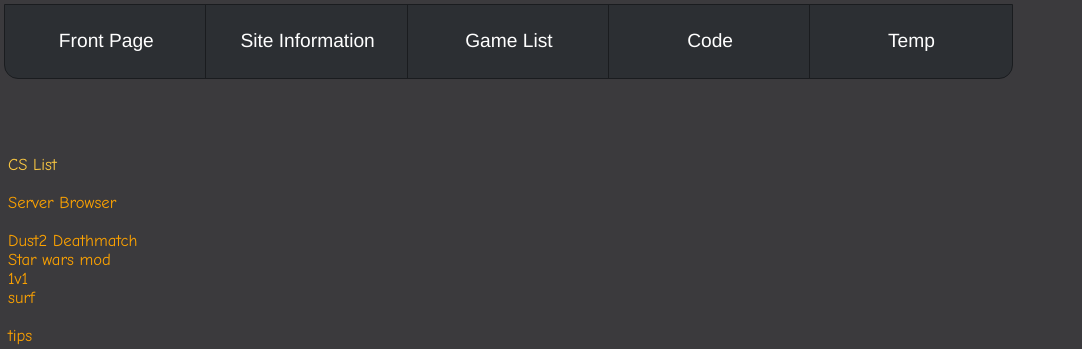
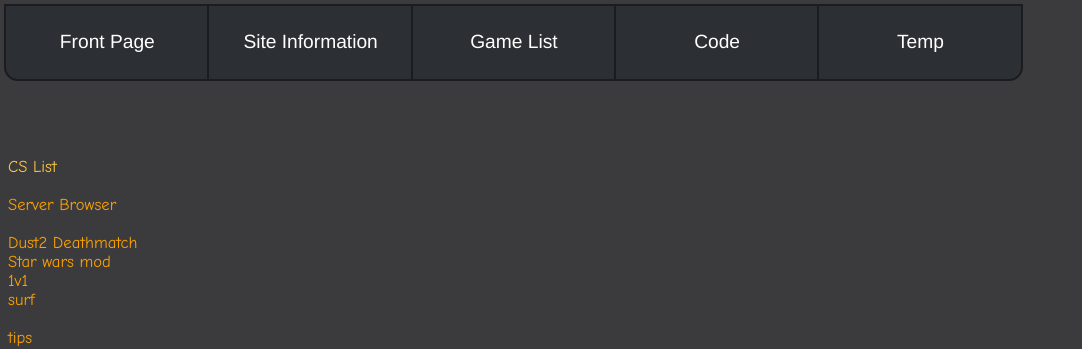
Before and after one commit to Thassssss/Thassssss.github.io, a plain HTML site: page cs.html in a window 1280 px wide. Shown: the top 349 px of the page, without its empty margins (0-1082 px from the left). Drawn offline with Linux system fonts and the light colour scheme.

Commit message:
Update style.css

```diff
--- a/style.css
+++ b/style.css
@@ -30,7 +30,7 @@ a {
 .button {
   background-color: #2c2f33;
   font-family: Helvetica, Fantasy, sans-serif;
-  border: 1px solid #1a1c1f;
+  border: 2px solid #1a1c1f;
   color: #FFFFFF;
   font-weight: 90;
   max-width: 12%;
```
